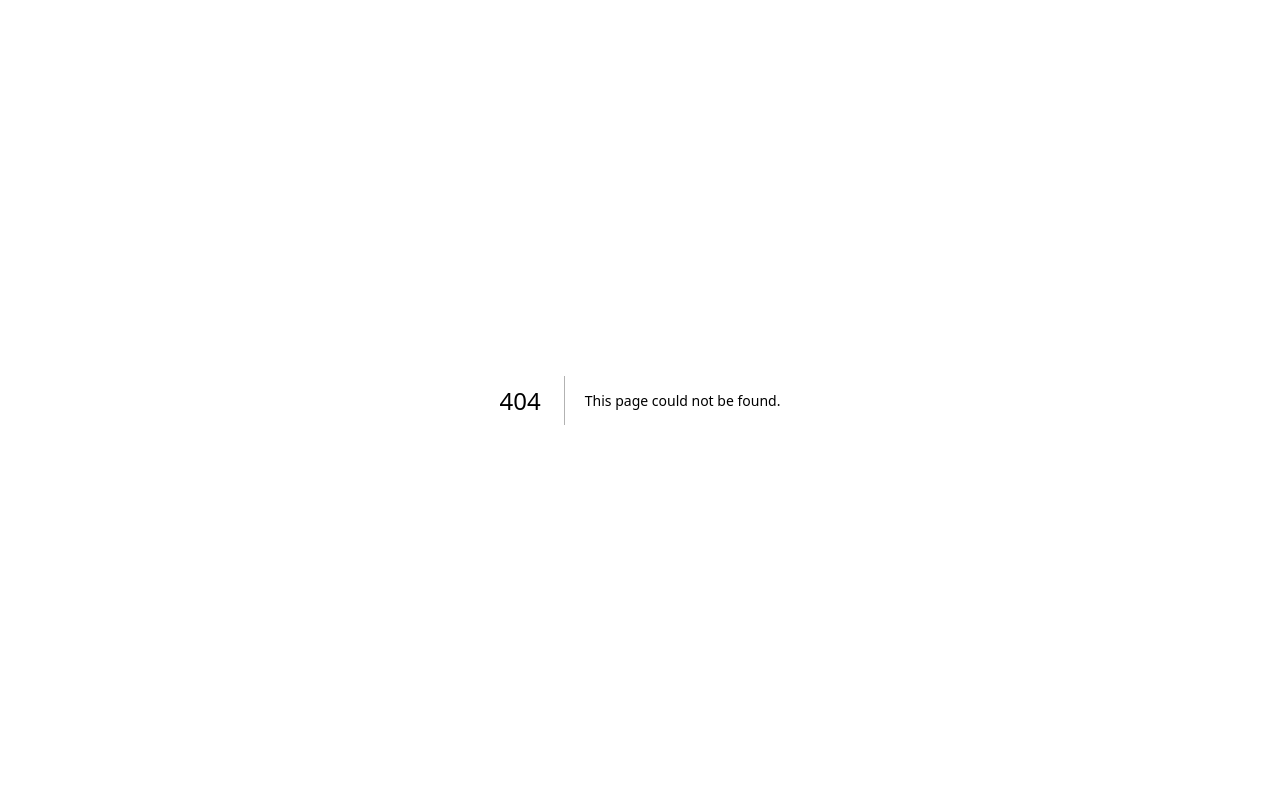
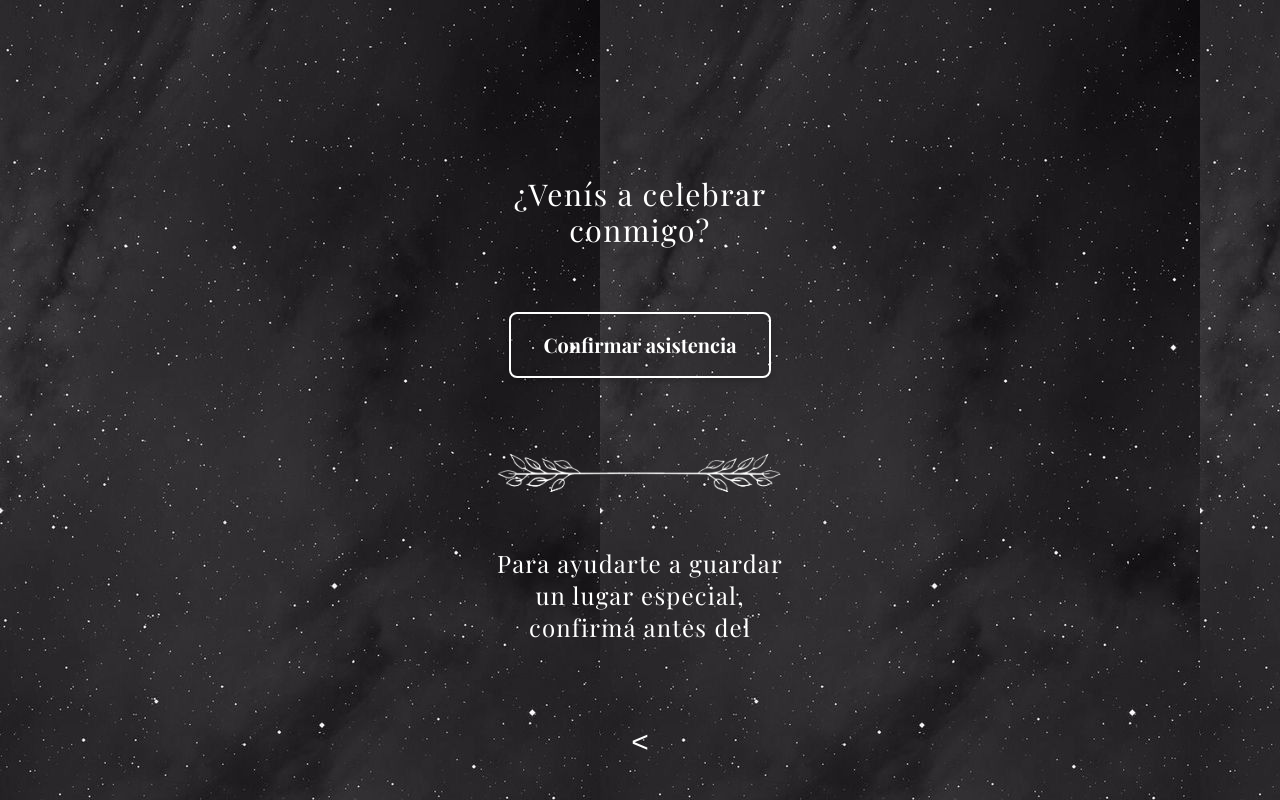
Before and after one commit to HugoEseverri/invitaci-n-tarjeta, a Next.js app in the folder invitacion/: page /confirmacion in a window 1280 px wide. Before the commit this address had no page. Built offline with nearby package versions, Linux system fonts and the light colour scheme; a web font is replaced by a local one.

Commit message:
se agrega sección confirmar asistencia

```diff
--- /dev/null
+++ b/invitacion/src/app/confirmacion/page.tsx
@@ -0,0 +1,64 @@
+"use client"
+
+import Image from "next/image";
+import { motion } from "framer-motion";
+import { useRouter } from "next/navigation";
+
+export default function Confirmacion() {
+    const router = useRouter();
+
+    return (
+
+        <section className="h-screen flex flex-col items-center text-white px-6 py-12 bg-black bg-[url('/fondo.jpg')]">
+            <motion.div
+                initial={{ opacity: 0, y: -20 }}
+                animate={{ opacity: 1, y: 0 }}
+                transition={{ duration: 1 }}
+                className="flex flex-col items-center"
+            >
+                <h2 className="text-3xl mb-4 mt-32 tracking-wider w-[350px] text-center leading-[36px] " style={{ fontFamily: "var(--font-playfair)" }}>¿Venís a celebrar conmigo?</h2>
+            </motion.div>
+            <motion.button
+                whileHover={{ scale: 1.1 }}
+                whileTap={{ scale: 0.95 }}
+                onClick={() => router.push('/formulario')}
+                className=" text-white border-2 text-[20px] font-semibold py-4 px-8 rounded-lg shadow-md cursor-pointer mt-12 mb-10"
+                initial={{ opacity: 0, y: 20 }}
+                animate={{ opacity: 1, y: 0 }}
+                transition={{ duration: 1 }}
+                style={{ fontFamily: "var(--font-playfair)" }}
+            >
+                Confirmar asistencia
+            </motion.button>
+            <motion.div
+                initial={{ opacity: 0, y: 0 }}
+                animate={{ opacity: 1, y: -20 }}
+                transition={{ duration: 1 }}
+                className="flex flex-col items-center"
+            >
+                <Image
+                    src="/cover.png"
+                    width={300}
+                    height={15}
+                    alt=""
+                    className="mt-10"
+
+                />
+                <h2 className="text-2xl mb-4 mt-10 tracking-wider w-[320px] text-center" style={{ fontFamily: "var(--font-playfair)" }}>Para ayudarte a guardar un lugar especial, confirmá antes del</h2>
+
+            </motion.div>
+            <div className="absolute bottom-10 w-full flex justify-center gap-10 px-6">
+                <motion.button
+                    initial={{ opacity: 0, y: 20 }}
+                    animate={{ opacity: 1, y: 0 }}
+                    transition={{ duration: 1, delay: 1.5 }}
+                    onClick={() => router.push("/dresscode")}
+                    className="text-white text-3xl"
+                    aria-label="Sección anterior"
+                >
+                    &lt;
+                </motion.button>
+            </div>
+        </section>
+    );
+}
--- a/invitacion/src/app/contador/page.tsx
+++ b/invitacion/src/app/contador/page.tsx
@@ -67,14 +67,14 @@ export default function ContadorPage() {
                 </h2>
 
                 <div className="flex">
-                    <div className="border-y-1 w-40 h-18 mt-[22px] mr-2" ><p className="mt-4 text-[27px]" style={{ fontFamily: "var(--font-playfair)" }}>Viernes</p></div>
+                    <div className="border-y-1 w-40 h-18 mt-[22px] mr-2" ><p className="mt-[14px] text-[27px]" style={{ fontFamily: "var(--font-playfair)" }}>Viernes</p></div>
                     <div className="flex flex-col text-[24px]">
                         <p style={{ fontFamily: "var(--font-playfair)" }}>AGO</p>
-                        <p className="font-bold mb-[5px] text-[30px]" style={{ fontFamily: "var(--font-playfair)" }}>22</p>
-                        <p style={{ fontFamily: "var(--font-playfair)" }}>2025</p>
+                        <p className="font-bold text-[30px] -mt-[2px]" style={{ fontFamily: "var(--font-playfair)" }}>22</p>
+                        <p className="-mt-2" style={{ fontFamily: "var(--font-playfair)" }}>2025</p>
                     </div>
                     <div className="border-y-1 w-40 h-18 mt-[22px] ml-2" >
-                        <p className="mt-4 text-[27px]" style={{ fontFamily: "var(--font-playfair)" }}>21:00hs</p>
+                        <p className="mt-[14px] text-[27px]" style={{ fontFamily: "var(--font-playfair)" }}>21:00hs</p>
                     </div>
                 </div>
 
--- a/invitacion/src/app/dresscode/page.tsx
+++ b/invitacion/src/app/dresscode/page.tsx
@@ -18,13 +18,13 @@ export default function DressCode() {
             >
                 <Image
                     src="/perchas.png"
-                    width={200}
-                    height={70}
+                    width={250}
+                    height={90}
                     alt="Perchas"
                     className="mt-10 ml-6"
                 />
-                <h2 className="text-3xl mb-4 mt-12 tracking-wider " style={{ fontFamily: "var(--font-playfair)" }}>dress code</h2>
-                <p className="text-[48px] font-semibold italic text-gray-200" style={{ fontFamily: "var(--font-meow)" }}>Gala</p>
+                <h2 className="text-4xl mb-4 mt-12 tracking-wider " style={{ fontFamily: "var(--font-playfair)" }}>dress code</h2>
+                <p className="text-[58px] font-semibold italic text-gray-200 mt-12" style={{ fontFamily: "var(--font-meow)" }}>Gala</p>
 
                 <Image
                     src="/cover.png"
@@ -34,26 +34,6 @@ export default function DressCode() {
                     className="mt-10"
 
                 />
-            </motion.div>
-            <motion.button
-                whileHover={{ scale: 1.1 }}
-                whileTap={{ scale: 0.95 }}
-                onClick={() => router.push('/formulario')}
-                className=" text-white border-2 font-semibold py-3 px-6 rounded-lg shadow-md cursor-pointer mt-10"
-                initial={{ opacity: 0, y: 20 }}
-                animate={{ opacity: 1, y: 0 }}
-                transition={{ duration: 1 }}
-            >
-                Confirmar asistencia
-            </motion.button>
-            <motion.div
-                initial={{ opacity: 0, y: 0 }}
-                animate={{ opacity: 1, y: -20 }}
-                transition={{ duration: 1 }}
-                className="flex flex-col items-center"
-            >
-            <h2 className="text-2xl mb-4 mt-20 tracking-wider w-[320px] text-center" style={{ fontFamily: "var(--font-playfair)" }}>No olvides confirmar tu asistencia</h2>
-
             </motion.div>
             <div className="absolute bottom-10 w-full flex justify-center gap-10 px-6">
                 <motion.button
@@ -71,7 +51,7 @@ export default function DressCode() {
                     initial={{ opacity: 0, y: 20 }}
                     animate={{ opacity: 1, y: 0 }}
                     transition={{ duration: 1, delay: 1.5 }}
-                    onClick={() => router.push("/dresscode")}
+                    onClick={() => router.push("/confirmacion")}
                     className="text-white text-3xl"
                     aria-label="Siguiente sección"
                 >
```
